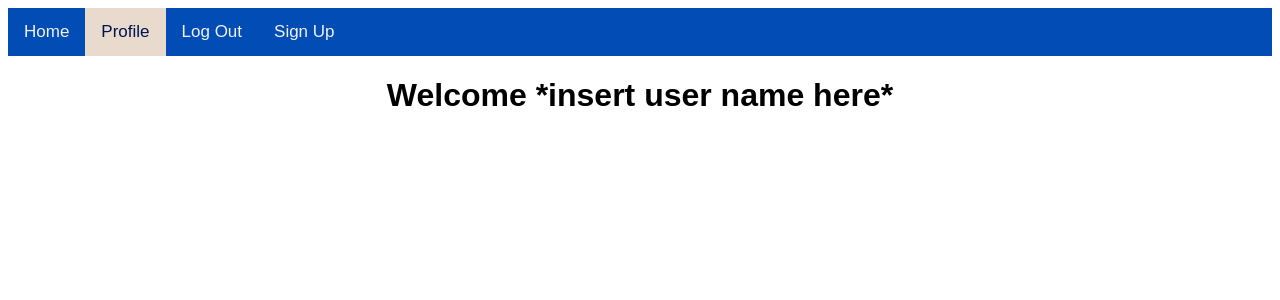
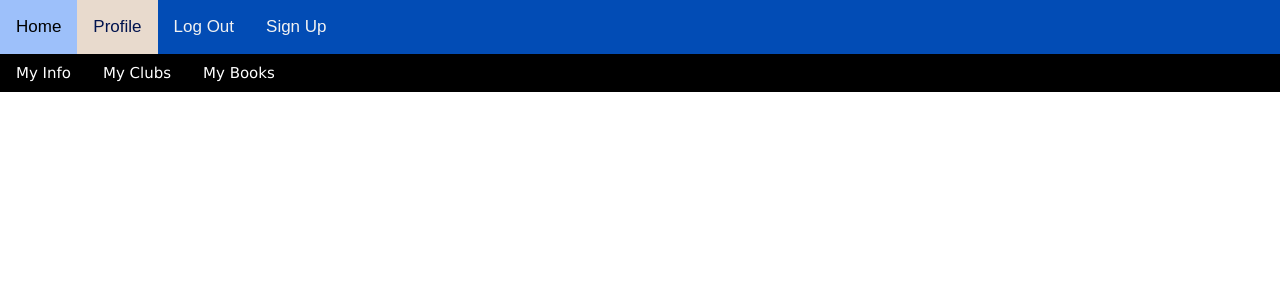
Before and after one commit to hopefulRialist/165phase5, a PHP site: page /profile.php in a window 1280 px wide. Shown: the top 300 px of the page. Run offline with PHP 8.4, Linux system fonts and the light colour scheme; the visitor is signed in with stand-in values (Sample User, id 1); some web fonts are replaced.

Commit message:
Add files via upload

```diff
--- a/profile.php
+++ b/profile.php
@@ -21,10 +21,69 @@
    <a href="signup.php" onclick="">Sign Up</a>
 </div>
 
-<center>
-  <?php if ((!isset($_SESSION['loginStatus'])) || $_SESSION['loginStatus']== 0): ?>
+<?php if ((!isset($_SESSION['loginStatus'])) || $_SESSION['loginStatus']== 0): ?>
     <h1>You are not logged in</h1>
-  <?php else: ?>
-    <h1>Welcome *insert user name here*</h1>
-  <?php endif; ?>
-</center>
+<?php else: ?>
+
+<html>
+<link rel="stylesheet" href="https://www.w3schools.com/w3css/4/w3.css">
+
+<div class="w3-bar w3-black">
+  <button class="w3-bar-item w3-button" onclick="openTab('User Info')">My Info</button>
+  <button class="w3-bar-item w3-button" onclick="openTab('Clubs')">My Clubs</button>
+  <button class="w3-bar-item w3-button" onclick="openTab('Books')">My Books</button>
+</div>
+
+<div id="User Info" class="tabs">
+  <h2><h2>
+</div>
+
+<div id="Clubs" class="tabs" style="display:none">
+  <h2></h2>
+  <div class="w3-container">
+  <h2>Active Memberships</h2>
+
+  <table class="w3-table-all w3-hoverable">
+    <thead>
+      <tr class="w3-light-grey">
+        <th>Club Name</th>
+        <th>Club Description</th>
+        <th>Date Joined</th>
+      </tr>
+    </thead>
+
+  </table>
+</div>
+  <p></p>
+</div>
+
+<div id="Books" class="tabs" style="display:none">
+  <h2></h2>
+  <div class="w3-container">
+  <h2>Books Read</h2>
+
+  <table class="w3-table-all w3-hoverable">
+    <thead>
+      <tr class="w3-light-grey">
+        <th>Book Name</th>
+        <th>Book Summary</th>
+        <th>Date Finished</th>
+      </tr>
+    </thead>
+  </table>
+</div>
+  <p></p>
+</div>
+
+<script>
+function openTab(tab) {
+    var i;
+    var x = document.getElementsByClassName("tabs");
+    for (i = 0; i < x.length; i++) {
+       x[i].style.display = "none";
+    }
+    document.getElementById(tab).style.display = "block";
+}
+</script>
+</html>
+<?php endif; ?>
```
